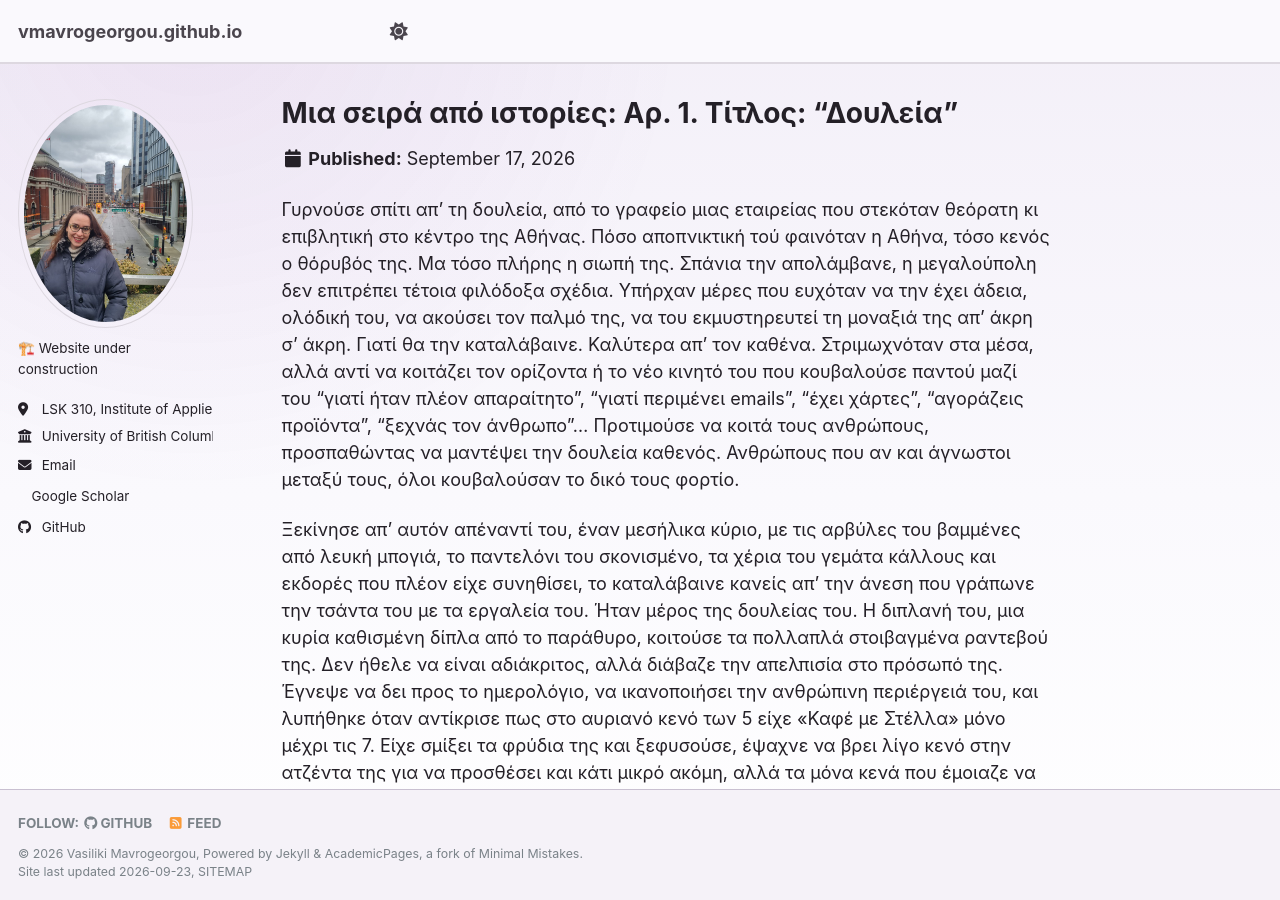
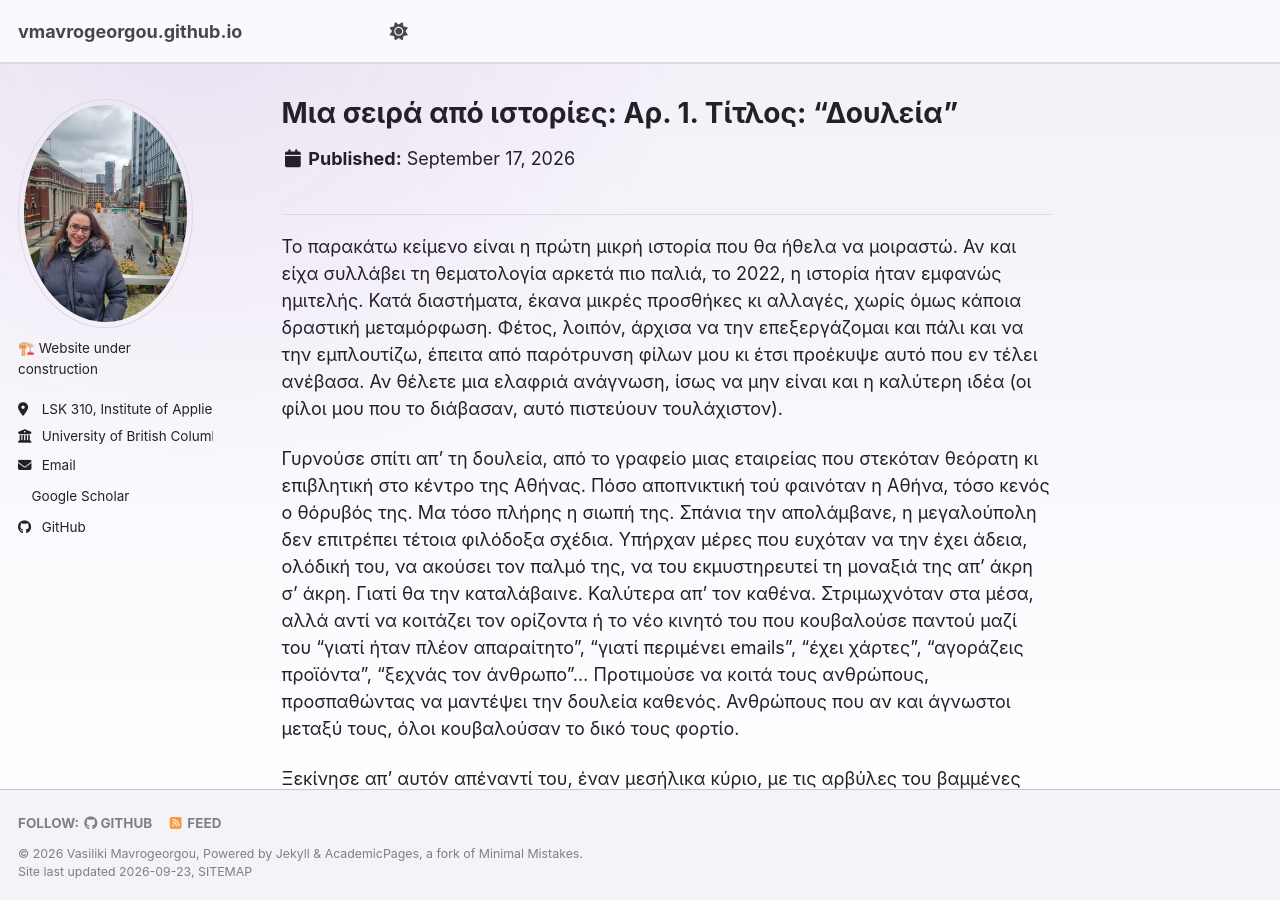
Before and after one commit to vmavrogeorgou/vmavrogeorgou.github.io, a Jekyll site: the page built from _posts/2026-09-17-blog-post-3.md, in a window 1280 px wide and 900 px high. Built offline with Jekyll 4.4.1, drawn with Linux system fonts in a browser that asks for light colours; a style sheet for code colours, icons or effects is not loaded.

```diff
--- a/_posts/2026-09-17-blog-post-3.md
+++ b/_posts/2026-09-17-blog-post-3.md
@@ -5,6 +5,11 @@ permalink: /posts/2026/09/blog-post-3/
 tags:
   - Πεζό κείμενο
 ---
+
+----------------------------------
+
+Το παρακάτω κείμενο είναι η πρώτη μικρή ιστορία που θα ήθελα να μοιραστώ. Αν και είχα συλλάβει τη θεματολογία αρκετά πιο παλιά, το 2022, η ιστορία ήταν εμφανώς ημιτελής. Κατά διαστήματα, έκανα μικρές προσθήκες κι αλλαγές, χωρίς όμως κάποια δραστική μεταμόρφωση. Φέτος, λοιπόν, άρχισα να την επεξεργάζομαι και πάλι και να την εμπλουτίζω, έπειτα από παρότρυνση φίλων μου κι έτσι προέκυψε αυτό που εν τέλει ανέβασα. Αν θέλετε μια ελαφριά ανάγνωση, ίσως να μην είναι και η καλύτερη ιδέα (οι φίλοι μου που το διάβασαν, αυτό πιστεύουν τουλάχιστον).
+
 
 Γυρνούσε σπίτι απ' τη δουλεία, από το γραφείο μιας εταιρείας που στεκόταν θεόρατη κι επιβλητική στο κέντρο της Αθήνας. Πόσο αποπνικτική τού φαινόταν η Αθήνα, τόσο κενός ο θόρυβός της. Μα τόσο πλήρης η σιωπή της. Σπάνια την απολάμβανε, η μεγαλούπολη δεν επιτρέπει τέτοια φιλόδοξα σχέδια. Υπήρχαν μέρες που ευχόταν να την έχει άδεια, ολόδική του, να ακούσει τον παλμό της, να του εκμυστηρευτεί τη μοναξιά της απ' άκρη σ' άκρη. Γιατί θα την καταλάβαινε. Καλύτερα απ' τον καθένα.
 Στριμωχνόταν στα μέσα, αλλά αντί να κοιτάζει τον ορίζοντα ή το νέο κινητό του που κουβαλούσε παντού μαζί του "γιατί ήταν πλέον απαραίτητο", "γιατί περιμένει emails", "έχει χάρτες", "αγοράζεις προϊόντα", "ξεχνάς τον άνθρωπο"... Προτιμούσε να κοιτά τους ανθρώπους, προσπαθώντας να μαντέψει την δουλεία καθενός. Ανθρώπους που αν και άγνωστοι μεταξύ τους, όλοι κουβαλούσαν το δικό τους φορτίο.
```
